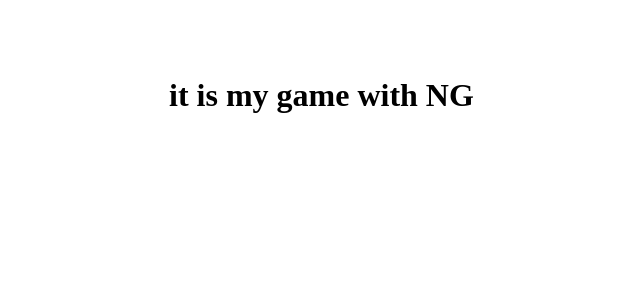
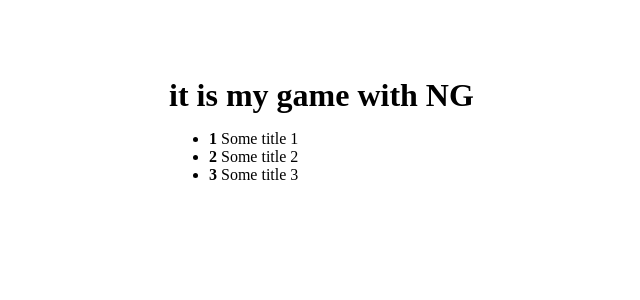
Before and after one commit to YACHNIKMIKHAIL/playWithNG, an Angular app: page / in a window 1280 px wide. Shown: the top 300 px of the page, without its empty margins (171-811 px from the left). Built offline with nearby package versions, Linux system fonts and the light colour scheme.

Commit message:
init with some todo flow commit

```diff
--- a/src/app/app.component.html
+++ b/src/app/app.component.html
@@ -1,3 +1,4 @@
 <div class="container">
   <h1>{{appTitle}}</h1>
+  <app-todos [todos]="todos"></app-todos>
 </div>
--- a/src/app/app.component.ts
+++ b/src/app/app.component.ts
@@ -1,4 +1,11 @@
-import { Component } from '@angular/core';
+import {Component} from '@angular/core';
+
+export interface ITodo {
+  id: number
+  title: string
+  completed: boolean
+  date?: any
+}
 
 @Component({
   selector: 'app-root',
@@ -7,4 +14,10 @@ import { Component } from '@angular/core';
 })
 export class AppComponent {
   appTitle = 'it is my game with NG';
+
+  public todos: ITodo[] = [
+    {id: 1, title: 'Some title 1', completed: false, date: new Date()},
+    {id: 2, title: 'Some title 2', completed: true, date: new Date()},
+    {id: 3, title: 'Some title 3', completed: false, date: new Date()},
+  ]
 }
--- a/src/app/app.module.ts
+++ b/src/app/app.module.ts
@@ -2,10 +2,12 @@ import { NgModule } from '@angular/core';
 import { BrowserModule } from '@angular/platform-browser';
 
 import { AppComponent } from './app.component';
+import { TodosComponent } from './todos/todos.component';
 
 @NgModule({
   declarations: [
-    AppComponent
+    AppComponent,
+    TodosComponent
   ],
   imports: [
     BrowserModule
--- /dev/null
+++ b/src/app/todos/todos.component.html
@@ -0,0 +1,7 @@
+<ul>
+  <li *ngFor="let t of todos; let i=index">
+    <strong>{{i + 1}}</strong>
+    {{t.title}}
+  </li>
+
+</ul>
--- /dev/null
+++ b/src/app/todos/todos.component.ts
@@ -0,0 +1,18 @@
+import {Component, Input, OnInit} from '@angular/core';
+import {ITodo} from "../app.component";
+
+@Component({
+  selector: 'app-todos',
+  templateUrl: './todos.component.html',
+  styleUrls: ['./todos.component.scss']
+})
+export class TodosComponent implements OnInit {
+  @Input() todos: ITodo[] = []
+
+  constructor() {
+  }
+
+  ngOnInit(): void {
+  }
+
+}
```
Also changed, not shown: src/app/todos/todos.component.scss (added), 1 other file (tests, documents, lock files or other folders).
